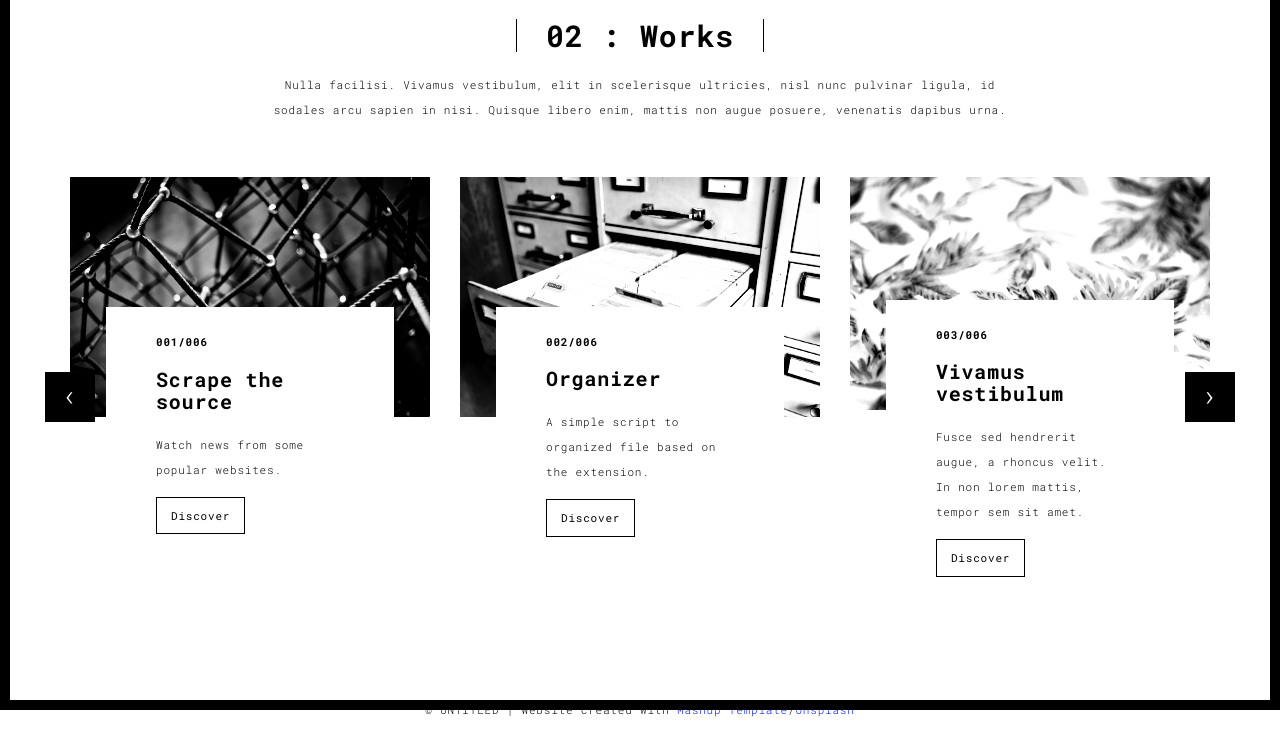
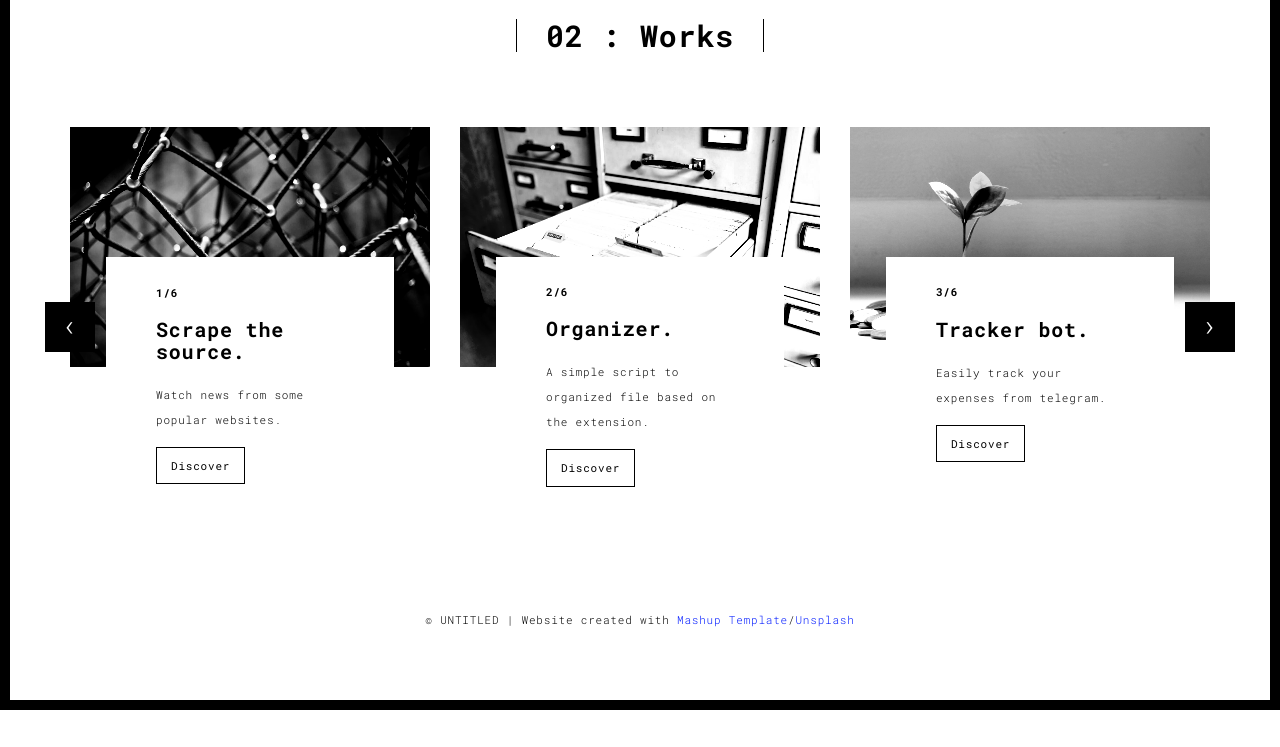
Before and after one commit to jeancarlosLXIX/pyporta, a Flask app: page /works.html in a window 1280 px wide. Shown: the part 90-837 px from the top of the page. After the commit the page ends 800 px from the top, so only its background shows below. Run offline with Flask 2, Linux system fonts and the light colour scheme; some libraries are stand-ins or nearby versions.

Commit message:
Less HTML = better life

```diff
--- /dev/null
+++ b/finally_push.py
@@ -0,0 +1,3 @@
+import os
+commit = input("Commit message: ")
+os.system(f'git add . && git commit -m "{commit}" && git push')
--- a/server.py
+++ b/server.py
@@ -5,7 +5,7 @@
 app = Flask(__name__)
 
 def save_db(data):
-    with open('database.txt', 'a') as file:
+    with open('database.csv', 'a') as file:
         file.write(f"\n{data['email']}, {data['subject']}, {data['text']}")
 
 def save_db_csv(data):
--- a/static/data.py
+++ b/static/data.py
@@ -1,7 +1,7 @@
 projects = {
     "Scrape":{
         "title": "Scrape the source",
-        "project_title": "001 : Scrape the source",
+        "project_title": "1 : Scrape the source",
         "description": "Pull data from some pages that provide useful news about IT directly to your console.",
         "quote": "Data is a precious thing and will last longer than the systems themselves.",
         "author": "Tim Berners-Lee, inventor of the World Wide Web.",
@@ -10,12 +10,21 @@
     },
     "Organizer":{
         "title": "Organizer",
-        "project_title": "002 : Organizer",
+        "project_title": "2 : Organizer",
         "description": "Take a folder with differents files and create a folder for each group (extension based).",
         "quote": "For every minute spent organizing, an hour is earned.",
         "author": "Anonymous.",
         "image_src": ["../static/assets/images/work001-01.jpg","../static/assets/images/organizer2.jpg","../static/assets/images/organizer3.png"],
         "repo": "https://github.com/jeancarlosLXIX/boring-stuff.py/tree/main/PROJECTS/Organizer"
+    },
+    "Bot":{
+        "title": "Expenses Tracker",
+        "project_title": "3 : Name",
+        "description": "A simple bot that will help you track your expenses.",
+        "quote": "Beware of little expenses; a small leak will sink a great ship.",
+        "author": "Benjamin Franklin",
+        "image_src": ["../static/assets/images/work001-01.jpg","../static/assets/images/bot_1.jpg","../static/assets/images/bot_2.jpg"],
+        "repo": "https://github.com/jeancarlosLXIX"
     },
     "Test":{
         "title": "Title",
--- /dev/null
+++ b/static/work.json
@@ -0,0 +1,51 @@
+[
+    {
+        "id": 1,
+        "href": "./work.html/Scrape",
+        "src": "static/assets/images/portada_news.jpg",
+        "projectName": "Scrape the source.",
+        "description": "Watch news from some popular websites.",
+        "a": "./work.html/Scrape"
+    },
+    {
+        "id": 2,
+        "href": "./work.html/Organizer",
+        "src": "static/assets/images/portada_organizer.jpg",
+        "projectName": "Organizer.",
+        "description": "A simple script to organized file based on the extension.",
+        "a": "/work.html/Organizer"
+    },
+    {
+        "id": 3,
+        "href": "./work.html/Bot",
+        "src": "static/assets/images/portada_bot.jpg",
+        "projectName": "Tracker bot.",
+        "description": "Easily track your expenses from telegram.",
+        "a": "./work.html/Bot"
+    },
+    {
+        "id": 4,
+        "href": "#",
+        "src": "static/assets/images/work02-hover.jpg",
+        "projectName": "Undefine",
+        "description": "The quick brown fox jumps over the lazy dog.",
+        "a": "#"
+    },
+    {
+        "id": 5,
+        "href": "#",
+        "src": "static/assets/images/work02-hover.jpg",
+        "projectName": "Undefine",
+        "description": "The quick brown fox jumps over the lazy dog.",
+        "a": "#"
+    },
+    {
+        "id": 6,
+        "href": "#",
+        "src": "static/assets/images/work02-hover.jpg",
+        "projectName": "Undefine",
+        "description": "The quick brown fox jumps over the lazy dog.",
+        "a": "#"
+    }
+
+]
--- /dev/null
+++ b/static/works.js
@@ -0,0 +1,73 @@
+// document.getElementById("1").classList.add("123","12313",123123)
+fetch("static/work.json").then(response => response.json())
+.then(data =>{
+    const ids = [1,2]
+    let idx = 0
+    let counter = 0
+    for (const obj of data) {
+        if (counter === 3){ // this will keep the row with 3 elements to show
+            idx++
+            counter = 0
+        }
+        container(ids[idx],obj,data.length)
+        counter++
+    }
+    quotes()
+})
+
+async function quotes() {
+    const response = await fetch("https://animechan.vercel.app/api/random")
+    const quote = await response.json()
+
+    document.getElementById("quote").innerText = quote.quote
+}
+
+// Create the item
+function container(id,obj,total=0) {
+    const father = document.getElementById(id) // row of 3 items
+    const container = document.createElement("div")
+    container.classList.add("col-sm-4")
+
+    const a = document.createElement("a")
+    a.setAttribute("href",obj.href)
+    a.classList.add("black-image-project-hover")
+
+    const img = document.createElement("img")
+    img.setAttribute("src",obj.src)
+    img.classList.add("img-responsive")
+
+    a.appendChild(img)
+    container.appendChild(a)
+
+    container.appendChild(childOfContainer(obj,total))
+    father.appendChild(container)
+
+}
+// Div child of the item
+function childOfContainer(obj,n) {
+    const innnerChild = document.createElement("div")
+    innnerChild.classList.add("card-container", "card-container-lg")
+
+    const h4 = createAppend("h4",`${obj.id}/${n}`)
+
+    const h3 = createAppend("h3",obj.projectName)
+
+    const p = createAppend("p",obj.description)
+
+    const a = createAppend("a","Discover")
+    a.classList.add("btn","btn-default")
+    a.setAttribute("href",obj.a)
+
+    for (const el of [h4,h3,p,a]) {
+        innnerChild.appendChild(el)
+    }
+    return innnerChild
+}
+
+// CREATE APPEND
+function createAppend(element,value) {
+    const el = document.createElement(element)
+    el.appendChild(document.createTextNode(value))
+
+    return el
+}
--- a/templates/works.html
+++ b/templates/works.html
@@ -34,13 +34,13 @@
         </button>
 
       <div class="collapse navbar-collapse" id="navbar-collapse">
+
         <ul class="nav navbar-nav ">
           <li><a href="/index.html" title="">01 : Home</a></li>
           <li><a href="/works.html" title="">02 : Works</a></li>
           <li><a href="/about.html" title="">03 : About me</a></li>
           <li><a href="/contact.html" title="">04 : Contact</a></li>
         </ul>
-
 
       </div>
     </div>
@@ -54,7 +54,7 @@
       <div class="col-sm-8 col-sm-offset-2 section-container-spacer">
         <div class="text-center">
           <h1 class="h2">02 : Works</h1>
-          <p>Nulla facilisi. Vivamus vestibulum, elit in scelerisque ultricies, nisl nunc pulvinar ligula, id sodales arcu sapien in nisi. Quisque libero enim, mattis non augue posuere, venenatis dapibus urna.</p>
+          <p id="quote"></p>
         </div>
       </div>
 
@@ -64,84 +64,13 @@
         <!-- Carousel items -->
         <div class="carousel-inner">
             <div class="item active">
-                <div class="row">
-                    <div class="col-sm-4">
+                <div class="row" id="1"></div>
+                <!--/row-->
 
-                      <a href="./work.html/Scrape" title="" class="black-image-project-hover">
-                        <img src="static/assets/images/portada_news.jpg" alt="" class="img-responsive">
-                      </a>
-                      <div class="card-container card-container-lg">
-                        <h4>001/006</h4>
-                        <h3>Scrape the source</h3>
-                        <p>Watch news from some popular websites.</p>
-                        <a href="./work.html/Scrape" title="" class="btn btn-default">Discover</a>
-                      </div>
-                    </div>
-                    <div class="col-sm-4">
-                      <a href="./work.html/Organizer" title="" class="black-image-project-hover">
-                        <img src="static/assets/images/portada_organizer.jpg" alt="" class="img-responsive">
-                      </a>
-                      <div class="card-container card-container-lg">
-                        <h4>002/006</h4>
-                        <h3>Organizer</h3>
-                        <p>A simple script to organized file based on the extension.</p>
-                        <a href="/work.html/Organizer" title="" class="btn btn-default">Discover</a>
-                      </div>
-                    </div>
-                    <div class="col-sm-4">
-                      <a href="./work.html/Organizer" title="" class="black-image-project-hover">
-                        <img src="static/assets/images/work03-hover.jpg" alt="" class="img-responsive">
-                      </a>
-                      <div class="card-container card-container-lg">
-                        <h4>003/006</h4>
-                        <h3>Vivamus vestibulum</h3>
-                        <p>Fusce sed hendrerit augue, a rhoncus velit. In non lorem mattis, tempor sem sit amet.</p>
-                        <a href="./work.html/Test" title="" class="btn btn-default">Discover</a>
-                      </div>
-                    </div>
-
-                </div>
-                <!--/row-->
             </div>
             <!--/item-->
             <div class="item">
-                <div class="row">
-                  <div class="col-sm-4">
-                    <a href="./work.html" class="black-image-project-hover">
-                      <img src="static/assets/images/work02-hover.jpg" alt="Image" class="img-responsive">
-                    </a>
-                    <div class="card-container">
-                      <h4>004/006</h4>
-                      <h3>Nulla scelerisque</h3>
-                      <p>Proin pharetra metus id iaculis dignissim. In aliquet lorem ut ex ullamcorper.</p>
-                      <a href="./work.html" class="btn btn-default">Discover</a>
-                    </div>
-                  </div>
-                   <div class="col-sm-4">
-                      <a href="./work.html" class="black-image-project-hover">
-                        <img src="static/assets/images/work01-hover.jpg" alt="Image" class="img-responsive">
-                      </a>
-                      <div class="card-container">
-                        <h4>005/006</h4>
-                        <h3>Fringilla sit amet</h3>
-                        <p>Nulla facilisi. Vivamus vestibulum, elit in scelerisque ultricies.</p>
-                        <a href="./work.html" class="btn btn-default">Discover</a>
-                      </div>
-                    </div>
-
-                    <div class="col-sm-4">
-                      <a href="./work.html" class="black-image-project-hover">
-                        <img src="static/assets/images/work03-hover.jpg" alt="Image" class="img-responsive">
-                      </a>
-                      <div class="card-container">
-                        <h4>006/006</h4>
-                        <h3>Vivamus vestibulum</h3>
-                        <p>Fusce sed hendrerit augue, a rhoncus velit. In non lorem mattis, tempor sem sit amet.</p>
-                        <a href="./work.html" class="btn btn-default">Discover</a>
-                      </div>
-                    </div>
-
-                </div>
+                <div class="row" id="2"></div>
                 <!--/row-->
             </div>
 
@@ -157,9 +86,6 @@
 
     <!--/myCarousel-->
     </div>
-
-
-
     </div>
   </div>
 </div>
@@ -181,6 +107,8 @@
   });
 </script>
 
-<script type="text/javascript" src="static/main.70a66962.js"></script></body>
+<script type="text/javascript" src="static/main.70a66962.js"></script>
+<script type="text/javascript" src="static/works.js"></script>
 
+</body>
 </html>
```
Also changed, not shown: static/assets/images/bot_1.jpg (added), static/assets/images/bot_2.jpg (added), static/assets/images/portada_bot.jpg (added), static/assets/images/portada_news.jpg, static/assets/images/portada_organizer.jpg.
